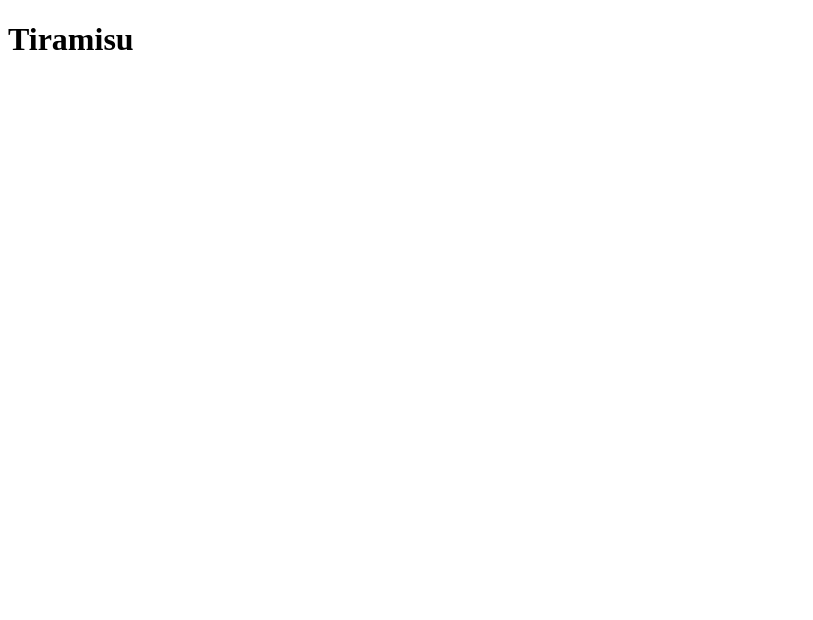
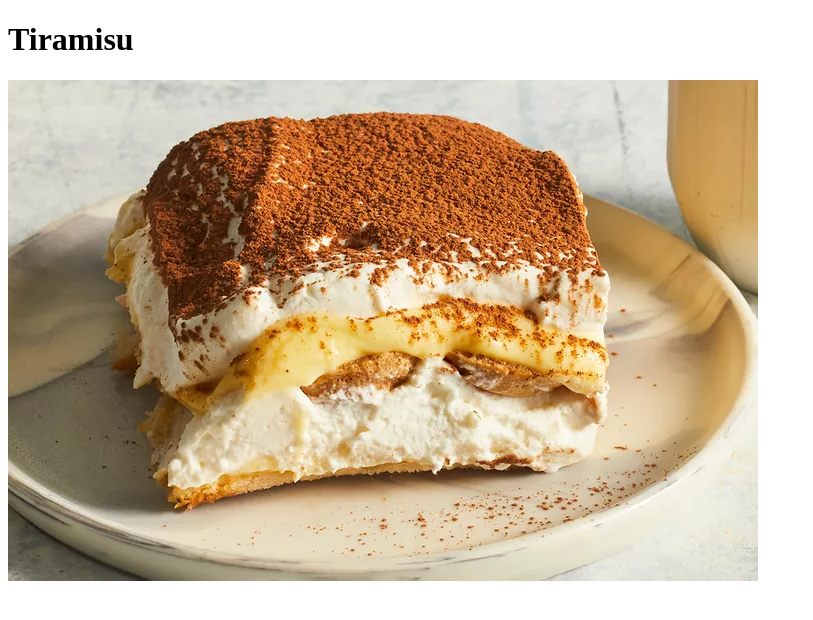
Before and after one commit to s4brb/recipes, a plain HTML site: page recipes/tiramisu.html in a window 1280 px wide. Shown: the whole page, without its empty margins (0-813 px from the left). Drawn offline with Linux system fonts and the light colour scheme.

Commit message:
Add an image to the recipe page

```diff
--- a/recipes/tiramisu.html
+++ b/recipes/tiramisu.html
@@ -7,5 +7,6 @@
   </head>
   <body>
     <h1>Tiramisu</h1>
+    <img src="../img/tiramisu.jpg" alt="Tiramisu" />
   </body>
 </html>
```
Also changed, not shown: img/tiramisu.jpg (added).
